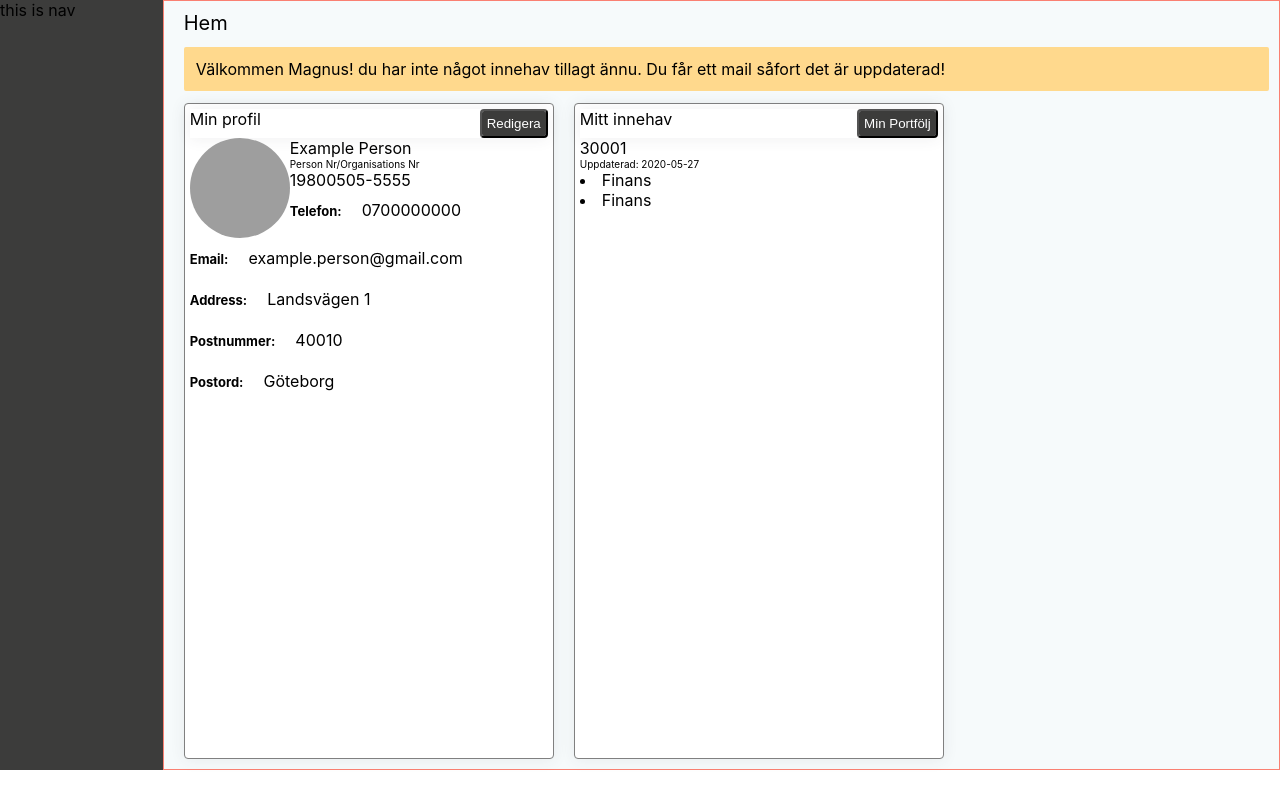
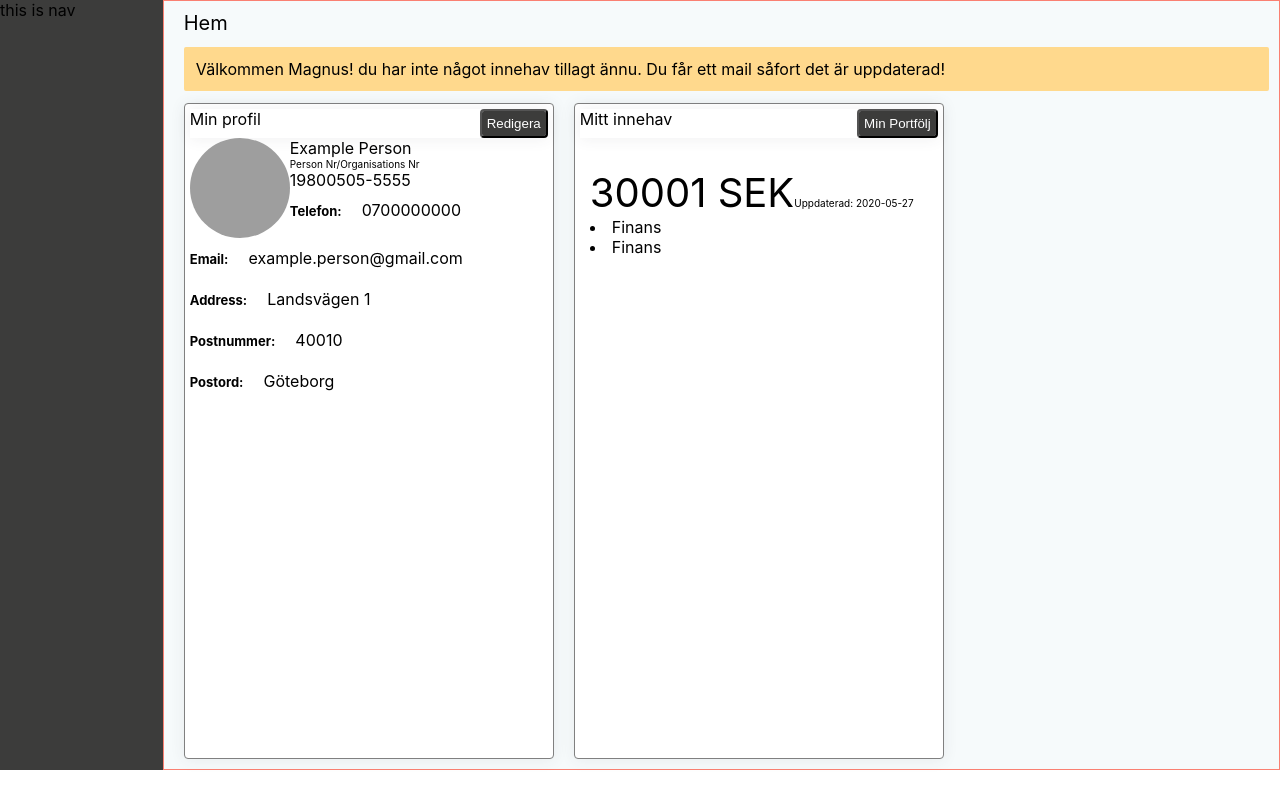
Before and after one commit to patam123/kundportal-projekt-molndal, a React (Create React App) app: page / in a window 1280 px wide. Built offline with nearby package versions, Linux system fonts and the light colour scheme; grey boxes are pictures that could not be loaded.

Commit message:
update possession layout

```diff
--- a/src/App.css
+++ b/src/App.css
@@ -27,3 +27,14 @@ background-color: black;
 .label-text{
   font-size: 10px;
 }
+
+.possession{
+  margin-top: 30px;
+  margin-left: 10px;
+  margin-right: 10px;
+}
+
+.possession-amount{
+  font-size: 40px;
+
+}
--- a/src/components/homecomponents/possessioncomponent/possession.js
+++ b/src/components/homecomponents/possessioncomponent/possession.js
@@ -43,12 +43,11 @@ const Possession = () => {
   };
 
   return (
-    <div>
-      <div>{sum}</div>
-      <div className="label-text">{getDate()}</div>
+    <div className="possession">
+      <div><span className="possession-amount">{`${sum} SEK` }</span><span className="label-text">{getDate()}</span></div>
       <div>
-        {shares.map((element) => (
-          <li key={element.industry}>{element.industry}</li>
+        {shares.map((element, index) => (
+          <li key={index}>{element.industry}</li>
         ))}
       </div>
     </div>
```
Also changed, not shown: src/components/portfoliocomponents/portfolio.js (+6 -5 lines).
